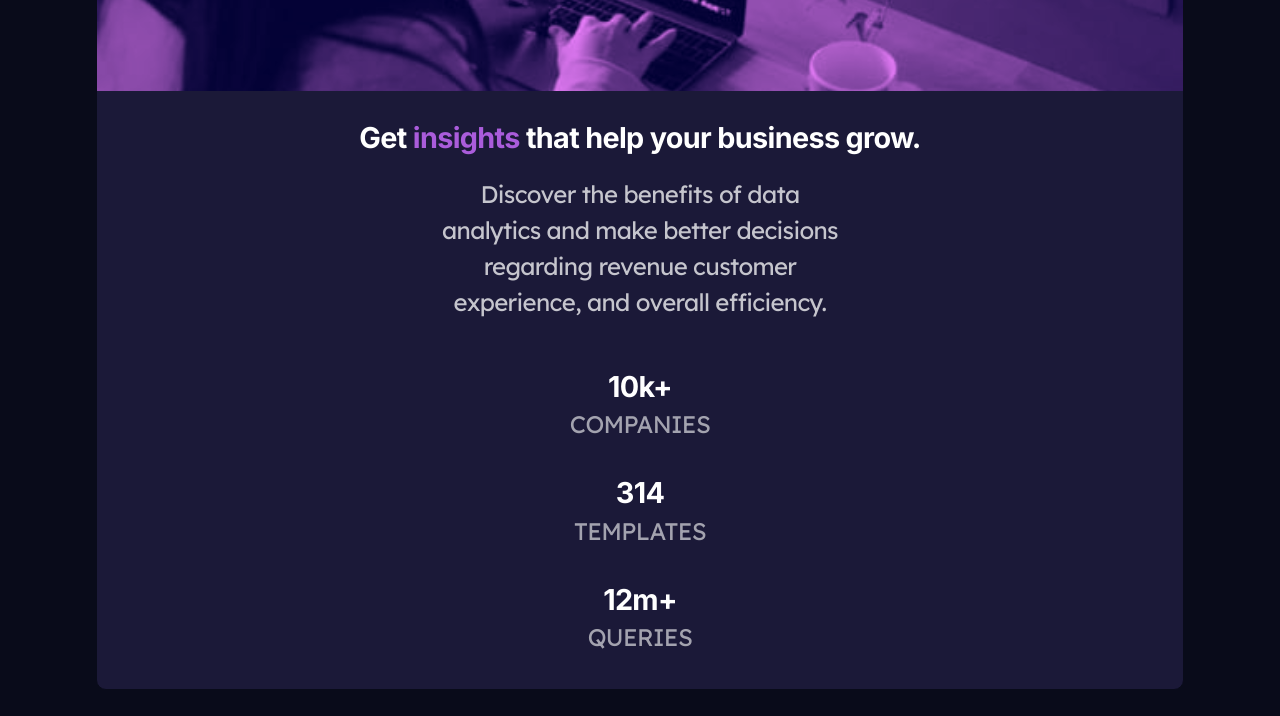
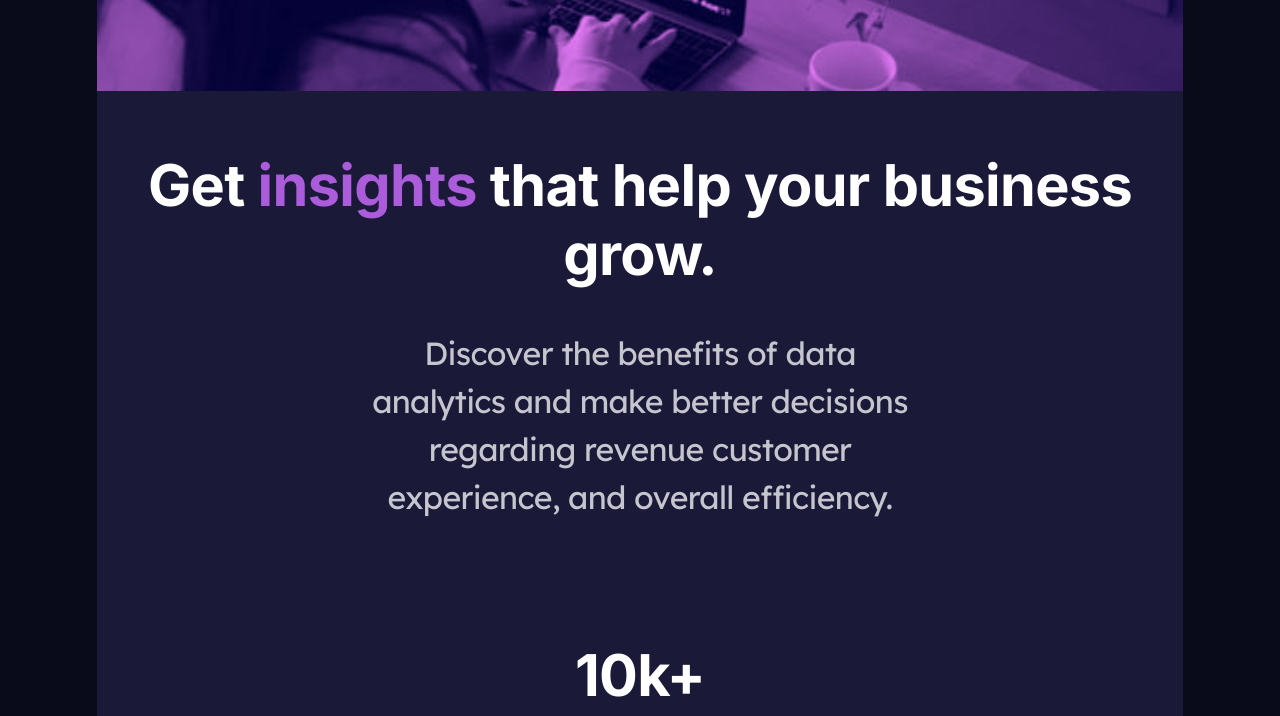
Before and after one commit to duartrosar/stats-preview-card-component, a website: page dist/index.html in a window 1280 px wide. Shown: the part 750-1466 px from the top of the page. Drawn offline with Linux system fonts and the light colour scheme.

Commit message:
Mobile Finished

```diff
--- a/scss/abstracts/_variables.scss
+++ b/scss/abstracts/_variables.scss
@@ -1,17 +1,17 @@
-@import url('https://fonts.googleapis.com/css2?family=Inter:wght@400;700&display=swap');
+@import url("https://fonts.googleapis.com/css2?family=Inter:wght@400;700&display=swap");
 
-@import url('https://fonts.googleapis.com/css2?family=Lexend+Deca&display=swap');
+@import url("https://fonts.googleapis.com/css2?family=Lexend+Deca&display=swap");
 
 // Fonts
-$primary-font: 'Inter', sans-serif;
-$secondary-font: 'Lexend Deca', sans-serif;
+$primary-font: "Inter", sans-serif;
+$secondary-font: "Lexend Deca", sans-serif;
 
 // Media Queries Breakpoints
 $breakpoints: (
-    small: 320px,
-    medium: 480px,
-    large: 768px,
-    huge: 1020px
+  small: 320px,
+  medium: 480px,
+  large: 768px,
+  huge: 1024px,
 );
 
 // Colors
--- a/scss/base/_typography.scss
+++ b/scss/base/_typography.scss
@@ -7,6 +7,12 @@ h1 {
   color: $primary-white;
   font-family: $primary-font;
   line-height: 1.2;
+  @include mq("medium") {
+    font-size: 2.3rem;
+  }
+  @include mq("large") {
+    font-size: 3.6rem;
+  }
   .insights {
     color: $primary-light;
     font-size: inherit;
@@ -15,9 +21,12 @@ h1 {
 
 p {
   font-family: $secondary-font;
-  font-size: 15px;
+  font-size: 1rem;
   @include mq("medium") {
-    font-size: 1.5em;
+    font-size: 1.3rem;
+  }
+  @include mq("large") {
+    font-size: 2rem;
   }
 }
 
--- a/scss/layouts/_card.scss
+++ b/scss/layouts/_card.scss
@@ -20,14 +20,21 @@
       }
     }
     &-main {
+      //   background-color: red;
       display: flex;
       flex-direction: column;
       justify-content: center;
       align-items: center;
       text-align: center;
-      margin: 30px 20px 30px 20px;
+      margin: 30px 20px;
+      @include mq("large") {
+        margin: 60px 50px;
+      }
       .body {
         margin-top: 20px;
+        @include mq("large") {
+          margin-top: 40px;
+        }
       }
     }
     &-stats {
@@ -37,8 +44,14 @@
       align-items: center;
       text-align: center;
       margin-bottom: 20px;
+      @include mq("large") {
+        margin-bottom: 80px;
+      }
       .stat {
         margin: 20px;
+        @include mq("large") {
+          margin-top: 60px;
+        }
       }
     }
   }
--- a/scss/layouts/_container.scss
+++ b/scss/layouts/_container.scss
@@ -1,4 +1,4 @@
-@use '../abstracts/variables' as *;
+@use '../abstracts/abstracts' as *;
 
 .container {
   //   position: relative;
@@ -11,6 +11,9 @@
   color: $primary-white;
   text-align: center;
   margin: 35px;
+  @include mq("large") {
+    margin: 70px;
+  }
   p {
     margin: 6px;
   }
```
Also changed, not shown: dist/css/style.css, 1 other file.
